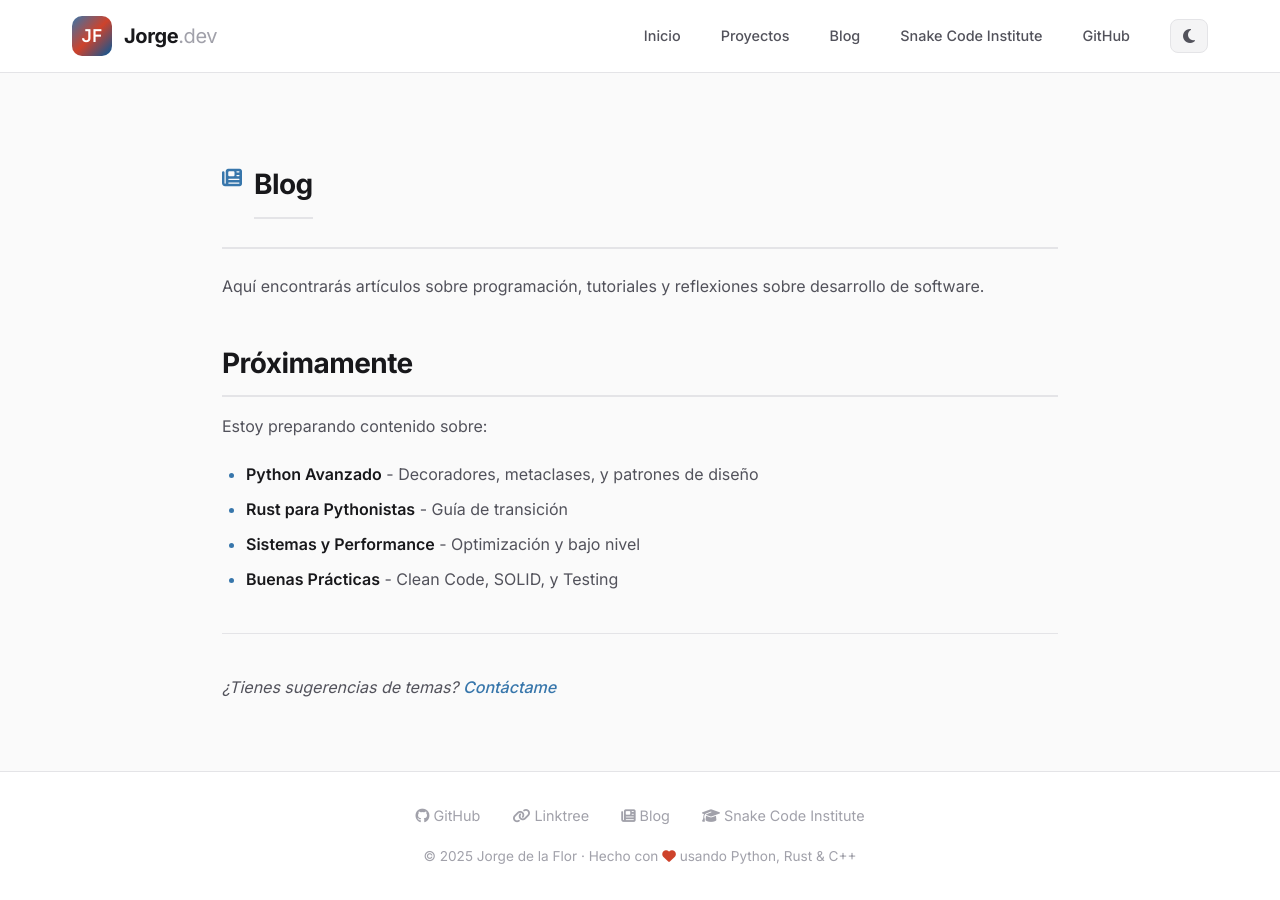
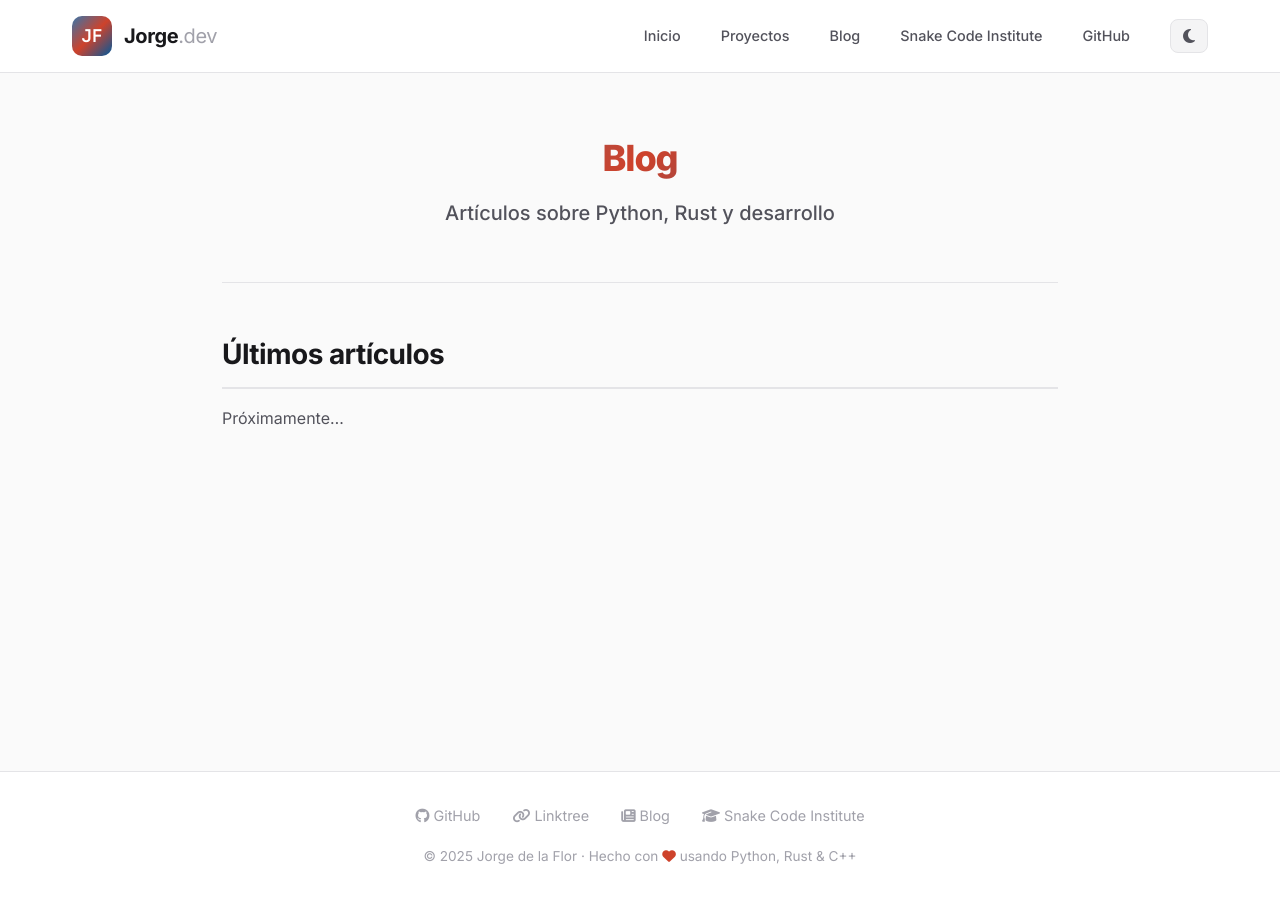
Before and after one commit to Jorge-de-la-Flor/Jorge-de-la-Flor.github.io, a Jekyll site: the page built from md_pages/blog/index.md, in a window 1280 px wide. Built offline with Jekyll 4.4.1, drawn with Linux system fonts in a browser that asks for light colours.

Commit message:
modules update

```diff
--- a/md_pages/blog/index.md
+++ b/md_pages/blog/index.md
@@ -3,7 +3,7 @@ layout: default
 title: Blog
 ---
 
-<div class="section-header">
+<!-- <div class="section-header">
   <i class="fas fa-newspaper section-icon"></i>
   <h2 class="section-title">Blog</h2>
 </div>
@@ -21,4 +21,14 @@ Estoy preparando contenido sobre:
 
 ---
 
-*¿Tienes sugerencias de temas? [Contáctame](https://linktr.ee/frostalo)*
+*¿Tienes sugerencias de temas? [Contáctame](https://linktr.ee/frostalo)* -->
+
+
+<div class="profile-hero" style="padding: 1rem 0 2rem;">
+  <h1 class="profile-name">Blog</h1>
+  <p class="profile-title">Artículos sobre Python, Rust y desarrollo</p>
+</div>
+
+## Últimos artículos
+
+Próximamente...
```
Also changed, not shown: md_pages/sci/index.md (+2 -2 lines).
